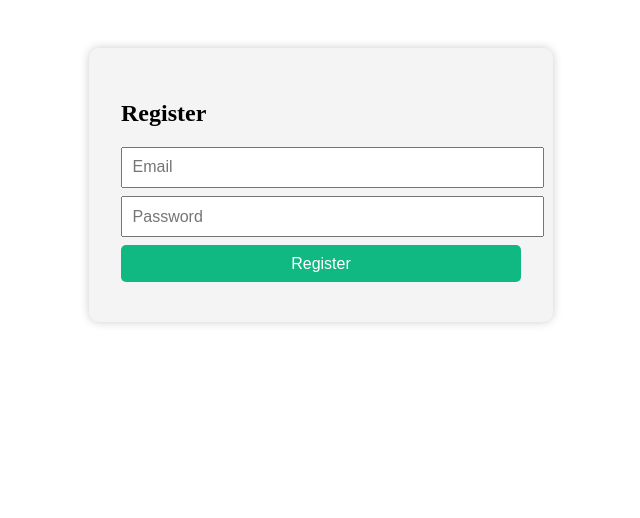
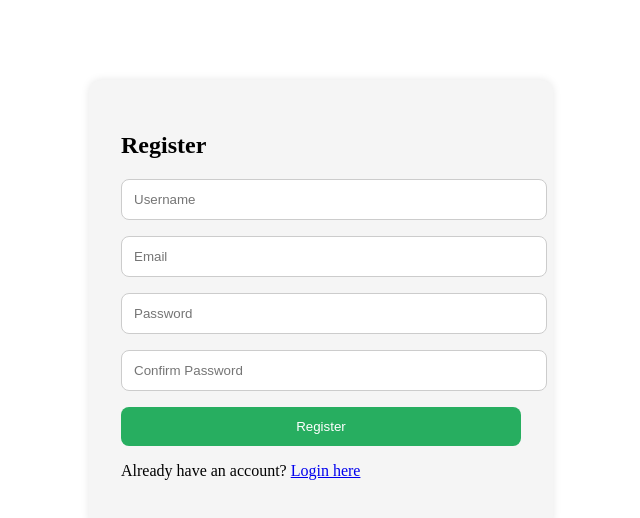
Before and after one commit to volodymyr716819/banking-app, a Vue app in the folder frontend/: page /register in a window 1280 px wide. Shown: the top 518 px of the page, without its empty margins (319-959 px from the left). Built offline with nearby package versions, Linux system fonts and the light colour scheme; the HTML template or start-up script is replaced by a standard one.

Commit message:
feat: complete login and registration with mock auth flow

```diff
--- a/frontend/src/router/index.js
+++ b/frontend/src/router/index.js
@@ -1,17 +1,33 @@
-import { createRouter, createWebHistory } from "vue-router";
-import LoginView from "../views/LoginView.vue";
-import RegisterView from "../views/RegisterView.vue";
-import DashboardView from "../views/DashboardView.vue";
+import { createRouter, createWebHistory } from 'vue-router'
+import LoginView from '../views/LoginView.vue'
+import RegisterView from '../views/RegisterView.vue'
+import DashboardView from '../views/DashboardView.vue'
+import { useAuthStore } from '../store/auth'
 
 const routes = [
-  { path: "/login", component: LoginView },
-  { path: "/register", component: RegisterView },
-  { path: "/dashboard", component: DashboardView },
-];
+  { path: '/', redirect: '/login' },
+  { path: '/login', component: LoginView },
+  { path: '/register', component: RegisterView },
+  {
+    path: '/dashboard',
+    component: DashboardView,
+    meta: { requiresAuth: true },
+  },
+]
 
 const router = createRouter({
   history: createWebHistory(),
   routes,
-});
+})
 
-export default router;
+router.beforeEach((to, from, next) => {
+  const authStore = useAuthStore()
+
+  if (to.meta.requiresAuth && !authStore.token) {
+    next('/login')
+  } else {
+    next()
+  }
+})
+
+export default router
--- a/frontend/src/store/auth.js
+++ b/frontend/src/store/auth.js
@@ -1,24 +1,56 @@
-import { defineStore } from "pinia";
+import { defineStore } from "pinia"
 
 export const useAuthStore = defineStore("auth", {
   state: () => ({
-    user: null,
-    token: null,
+    user: JSON.parse(localStorage.getItem("user")) || null,
+    token: localStorage.getItem("token") || null,
+    users: JSON.parse(localStorage.getItem("users")) || [
+      { email: "admin@gmail.com", password: "secret123", role: "admin" },
+      { email: "user@gmail.com", password: "user123", role: "customer" },
+    ],
   }),
   actions: {
     async login(email, password) {
-      if (email === "test@bank.com" && password === "123456") {
-        this.token = "mock-token";
-        this.user = { email: email, role: "customer" };
+      const match = this.users.find(
+        (user) => user.email === email && user.password === password
+      )
+
+      if (match) {
+        this.token = "mock-token"
+        this.user = { email: match.email, role: match.role }
+
+        // Persist login
+        localStorage.setItem("user", JSON.stringify(this.user))
+        localStorage.setItem("token", this.token)
       } else {
-        throw new Error("Invalid credentials");
+        throw new Error("Login or password is invalid.")
       }
     },
+
     async register(email, password) {
-      // Simulate a success
-      return new Promise((resolve) => {
-        setTimeout(() => resolve(true), 500);
-      });
+      const exists = this.users.find((user) => user.email === email)
+      if (exists) {
+        throw new Error("Email is already registered")
+      }
+
+      const newUser = { email, password, role: "customer" }
+      this.users.push(newUser)
+
+      // Save users to localStorage
+      localStorage.setItem("users", JSON.stringify(this.users))
+
+      // Auto login
+      this.user = { email, role: "customer" }
+      this.token = "mock-token"
+      localStorage.setItem("user", JSON.stringify(this.user))
+      localStorage.setItem("token", this.token)
+    },
+
+    logout() {
+      this.user = null
+      this.token = null
+      localStorage.removeItem("user")
+      localStorage.removeItem("token")
     },
   },
-});
+})
--- a/frontend/src/views/DashboardView.vue
+++ b/frontend/src/views/DashboardView.vue
@@ -1,4 +1,45 @@
 <template>
-    <div>Dashboard</div>
+    <div class="dashboard">
+        <h1>Welcome to your dashboard</h1>
+        <p v-if="user">Logged in as: {{ user.email }}</p>
+
+        <button @click="handleLogout">Logout</button>
+    </div>
 </template>
-<script>export default { name: 'DashboardView' };</script>
+
+<script setup>
+import { useAuthStore } from '../store/auth'
+import { useRouter } from 'vue-router'
+
+const authStore = useAuthStore()
+const user = authStore.user
+const router = useRouter()
+
+function handleLogout() {
+    authStore.logout()
+    router.push('/login')
+}
+</script>
+
+<style scoped>
+.dashboard {
+    max-width: 600px;
+    margin: 60px auto;
+    text-align: center;
+}
+
+button {
+    margin-top: 2rem;
+    padding: 0.75rem 1.5rem;
+    font-size: 1rem;
+    background-color: #e74c3c;
+    color: white;
+    border: none;
+    border-radius: 8px;
+    cursor: pointer;
+}
+
+button:hover {
+    background-color: #c0392b;
+}
+</style>
--- a/frontend/src/views/LoginView.vue
+++ b/frontend/src/views/LoginView.vue
@@ -1,60 +1,86 @@
 <template>
-    <div class="auth-card">
+    <div class="auth-container">
         <h2>Login</h2>
-        <form @submit.prevent="login">
+        <form @submit.prevent="handleLogin">
             <input v-model="email" type="email" placeholder="Email" required />
             <input v-model="password" type="password" placeholder="Password" required />
-            <button type="submit">Log In</button>
+
+            <button type="submit">Login</button>
+
+            <p class="error" v-if="errorMessage">{{ errorMessage }}</p>
+            <p>
+                Don't have an account?
+                <router-link to="/register">Register here</router-link>
+            </p>
         </form>
-        <p class="error" v-if="error">{{ error }}</p>
-        <router-link to="/register">No account? Register</router-link>
     </div>
 </template>
 
 <script setup>
 import { ref } from 'vue'
+import { useRouter } from 'vue-router'
 import { useAuthStore } from '../store/auth'
 
 const email = ref('')
 const password = ref('')
-const error = ref('')
-const auth = useAuthStore()
+const errorMessage = ref('')
 
-const login = async () => {
-    error.value = ''
+const authStore = useAuthStore()
+const router = useRouter()
+
+async function handleLogin() {
+    errorMessage.value = ''
+
+    if (!email.value || !password.value) {
+        errorMessage.value = 'Please fill in all fields'
+        return
+    }
+
+    if (!email.value.includes('@')) {
+        errorMessage.value = 'Please enter a valid email address'
+        return
+    }
+
     try {
-        await auth.login(email.value, password.value)
-        window.location.href = '/dashboard'
+        await authStore.login(email.value, password.value)
+        router.push('/dashboard')
     } catch (err) {
-        error.value = 'Invalid email or password'
+        errorMessage.value = err.message
     }
 }
 </script>
 
 <style scoped>
-.auth-card {
+.auth-container {
     max-width: 400px;
-    margin: 3rem auto;
+    margin: 80px auto;
     padding: 2rem;
-    border-radius: 10px;
-    background: #f4f4f4;
-    box-shadow: 0 0 10px #ccc;
+    border-radius: 12px;
+    background: #f5f5f5;
+    box-shadow: 0 0 8px rgba(0, 0, 0, 0.1);
 }
 
-input,
-button {
+input {
     display: block;
     width: 100%;
-    margin: 0.5rem 0;
-    padding: 0.6rem;
-    font-size: 1rem;
+    padding: 0.75rem;
+    margin-bottom: 1rem;
+    border: 1px solid #ccc;
+    border-radius: 8px;
 }
 
 button {
-    background-color: #3b82f6;
+    width: 100%;
+    padding: 0.75rem;
+    background-color: #2c3e50;
     color: white;
     border: none;
-    border-radius: 5px;
+    border-radius: 8px;
+    cursor: pointer;
+}
+
+button:hover {
+    background-color: #1a252f;
 }
 
 .error {
--- a/frontend/src/views/RegisterView.vue
+++ b/frontend/src/views/RegisterView.vue
@@ -1,61 +1,104 @@
 <template>
-    <div class="auth-card">
+    <div class="auth-container">
         <h2>Register</h2>
-        <form @submit.prevent="register">
+        <form @submit.prevent="handleRegister">
+            <input v-model="username" type="text" placeholder="Username" required />
             <input v-model="email" type="email" placeholder="Email" required />
             <input v-model="password" type="password" placeholder="Password" required />
+            <input v-model="confirmPassword" type="password" placeholder="Confirm Password" required />
+
             <button type="submit">Register</button>
+
+            <p class="error" v-if="errorMessage">{{ errorMessage }}</p>
+            <p>
+                Already have an account?
+                <router-link to="/login">Login here</router-link>
+            </p>
         </form>
-        <p class="success" v-if="success">Account created! You can now <router-link to="/login">log in</router-link>.
-        </p>
     </div>
 </template>
 
 <script setup>
 import { ref } from 'vue'
+import { useRouter } from 'vue-router'
 import { useAuthStore } from '../store/auth'
 
+const username = ref('')
 const email = ref('')
 const password = ref('')
-const success = ref(false)
-const auth = useAuthStore()
+const confirmPassword = ref('')
+const errorMessage = ref('')
 
-const register = async () => {
-    await auth.register(email.value, password.value)
-    success.value = true
-    email.value = ''
-    password.value = ''
+const authStore = useAuthStore()
+const router = useRouter()
+
+async function handleRegister() {
+    errorMessage.value = ''
+
+    if (!username.value || !email.value || !password.value || !confirmPassword.value) {
+        errorMessage.value = 'Please fill in all fields'
+        return
+    }
+
+    if (!email.value.includes('@')) {
+        errorMessage.value = 'Please enter a valid email address'
+        return
+    }
+
+    if (password.value.length < 6) {
+        errorMessage.value = 'Password must be at least 6 characters'
+        return
+    }
+
+    if (password.value !== confirmPassword.value) {
+        errorMessage.value = "Passwords don't match"
+        return
+    }
+
+    try {
+        await authStore.register(email.value, password.value)
+        router.push('/dashboard')
+    } catch (err) {
+        errorMessage.value = 'Something went wrong during registration'
+    }
 }
 </script>
 
 <style scoped>
-.auth-card {
+.auth-container {
     max-width: 400px;
-    margin: 3rem auto;
+    margin: 80px auto;
     padding: 2rem;
-    border-radius: 10px;
-    background: #f4f4f4;
-    box-shadow: 0 0 10px #ccc;
+    border-radius: 12px;
+    background: #f5f5f5;
+    box-shadow: 0 0 8px rgba(0, 0, 0, 0.1);
 }
 
-input,
-button {
+input {
     display: block;
     width: 100%;
-    margin: 0.5rem 0;
-    padding: 0.6rem;
-    font-size: 1rem;
+    padding: 0.75rem;
+    margin-bottom: 1rem;
+    border: 1px solid #ccc;
+    border-radius: 8px;
 }
 
 button {
-    background-color: #10b981;
+    width: 100%;
+    padding: 0.75rem;
+    background-color: #27ae60;
     color: white;
     border: none;
-    border-radius: 5px;
+    border-radius: 8px;
+    cursor: pointer;
 }
 
-.success {
-    color: green;
-    margin-top: 1rem;
+button:hover {
+    background-color: #1e8449;
+}
+
+.error {
+    color: red;
+    margin-top: 0.5rem;
 }
 </style>
```
